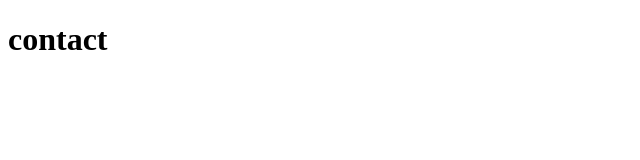
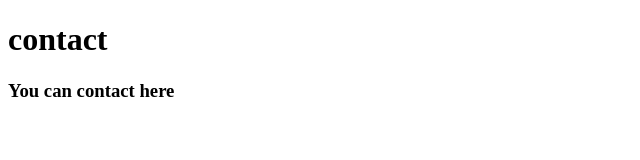
Before and after one commit to sushmita13180/git-learning, a plain HTML site: page contact.html in a window 1280 px wide. Shown: the whole page, without its empty margins (0-640 px from the left). Drawn offline with Linux system fonts and the light colour scheme.

Commit message:
Update contact.html

```diff
--- a/contact.html
+++ b/contact.html
@@ -8,5 +8,6 @@
 </head>
 <body>
   <h1>contact</h1>
+  <h3>You can contact here</h3>
 </body>
 </html>
```
